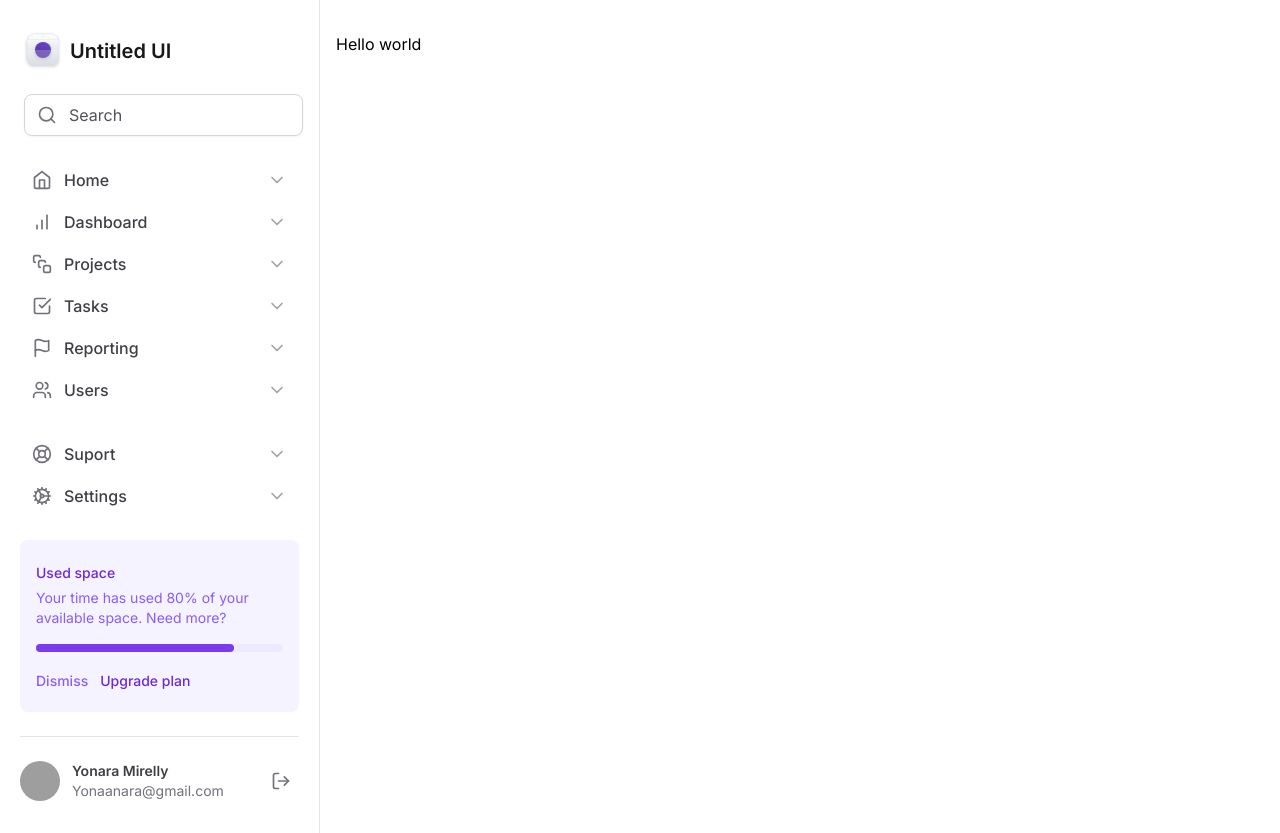
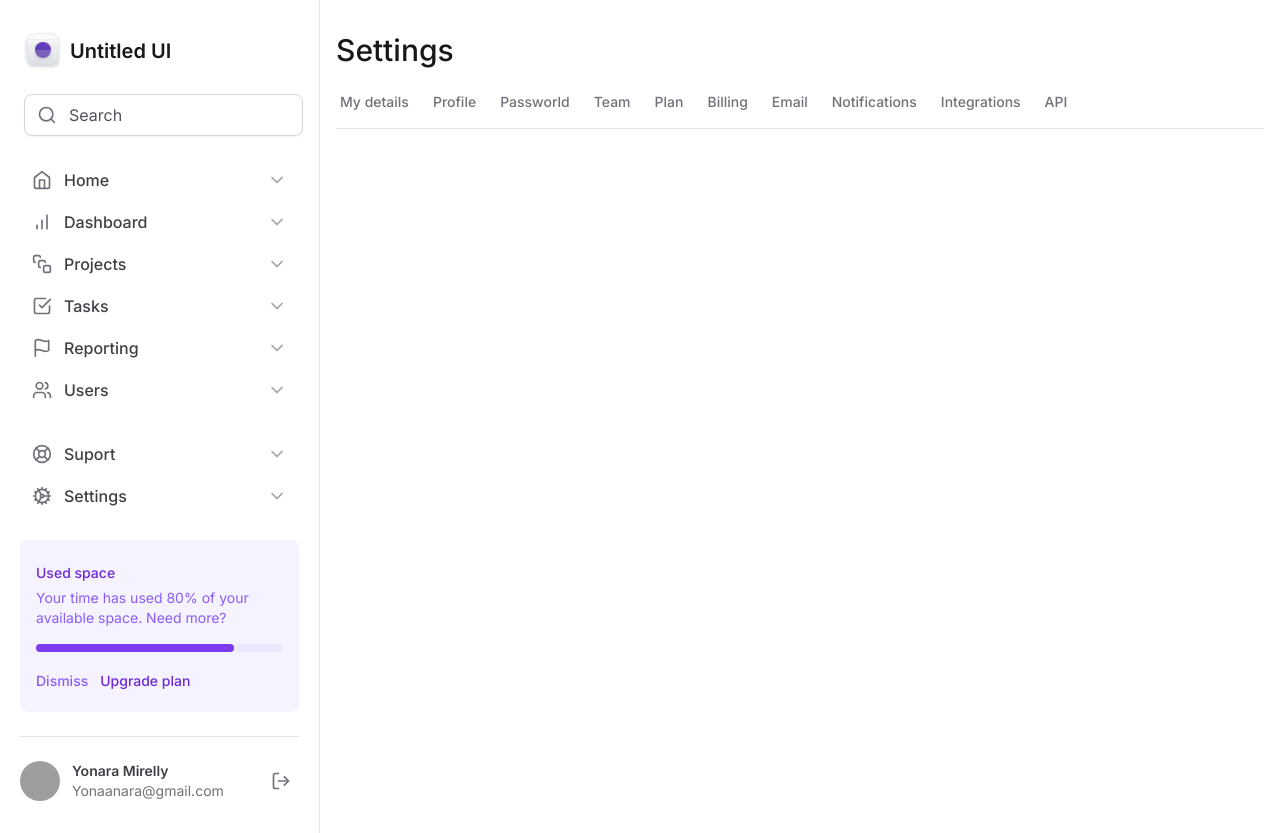
Before and after one commit to YonaraMirelly/tailwind-next, a Next.js app: page / in a window 1280 px wide. Built offline with nearby package versions, Linux system fonts and the light colour scheme; grey boxes are pictures that could not be loaded.

Commit message:
Criando Abas com Radix Tabs_parte1

```diff
--- a/package.json
+++ b/package.json
@@ -9,6 +9,7 @@
     "lint": "next lint"
   },
   "dependencies": {
+    "@radix-ui/react-tabs": "^1.0.4",
     "lucide-react": "^0.312.0",
     "next": "14.1.0",
     "react": "^18",
--- /dev/null
+++ b/src/app/components/SettingsTabs/TabItem.tsx
@@ -0,0 +1,24 @@
+'use client'
+
+import * as Tabs from '@radix-ui/react-tabs'
+
+export interface TabItemProps{
+    value: string
+    title: string
+    isSelected?: boolean
+}
+
+export function TabItem({ value, title, isSelected = false }: TabItemProps) {
+  return(
+    <Tabs.Trigger
+          value ={value}
+          className='px-1 pb-4 text-sm font-medium text-zinc-500 hover:text-violet-700'
+        >
+            <span>{title}</span>
+
+            {isSelected}
+        </Tabs.Trigger>
+
+
+  )
+}
--- /dev/null
+++ b/src/app/components/SettingsTabs/index.tsx
@@ -0,0 +1,27 @@
+
+'use client'
+
+import * as Tabs from '@radix-ui/react-tabs'
+import { TabItem } from './TabItem'
+
+export function SettingsTabs(){
+  return (
+
+    <Tabs.Root>
+      <Tabs.List className='mt-6 flex w-full items-center gap-4 border-b border-zinc-200'>
+        <TabItem value = "Tab1" title="My details" isSelected/>
+        <TabItem value = "Tab2" title="Profile"/>
+        <TabItem value = "Tab3" title="Passworld"/>
+        <TabItem value = "Tab4" title="Team"/>
+        <TabItem value = "Tab5" title="Plan"/>
+        <TabItem value = "Tab6" title="Billing"/>
+        <TabItem value = "Tab7" title="Email"/>
+        <TabItem value = "Tab8" title="Notifications"/>
+        <TabItem value = "Tab9" title="Integrations"/>
+        <TabItem value = "Tab10" title="API"/>
+
+      </Tabs.List>
+    </Tabs.Root>
+
+  )
+}
--- a/src/app/layout.tsx
+++ b/src/app/layout.tsx
@@ -16,19 +16,13 @@
   children: React.ReactNode;
 }>) {
   return (
-    <html lang="en">
+    <html lang="en" className="antialiased">
       <body className={inter.className}>
         <div className="grid min-h-screen grid-cols-app">
           <Sidebar />
-
-
           <main className="px-4 pb-12 pt-8">
             {children}
           </main>
-
-
-
-
 
         </div>
       </body>
--- a/src/app/page.tsx
+++ b/src/app/page.tsx
@@ -1,6 +1,13 @@
+import { SettingsTabs } from "./components/SettingsTabs";
 
 
 export default function Home() {
-  return (<h1>Hello world</h1>
-  );
+  return (
+    <>
+      <h1 className="text-3xl font-medium text-zinc-900">Settings</h1>
+
+      <SettingsTabs />
+    </>
+
+  )
 }
```
Also changed, not shown: 1 other file (tests, documents, lock files or other folders).
